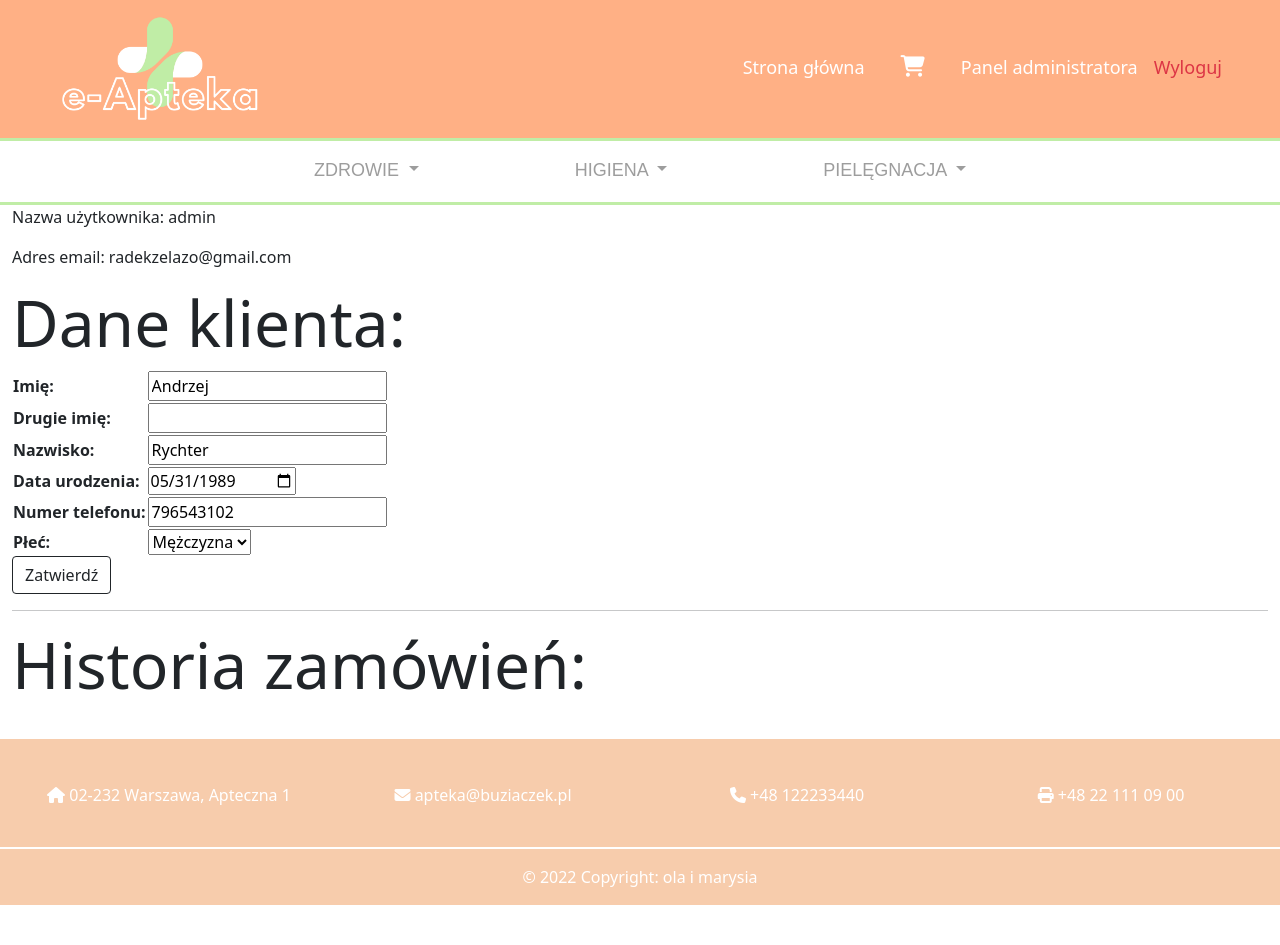
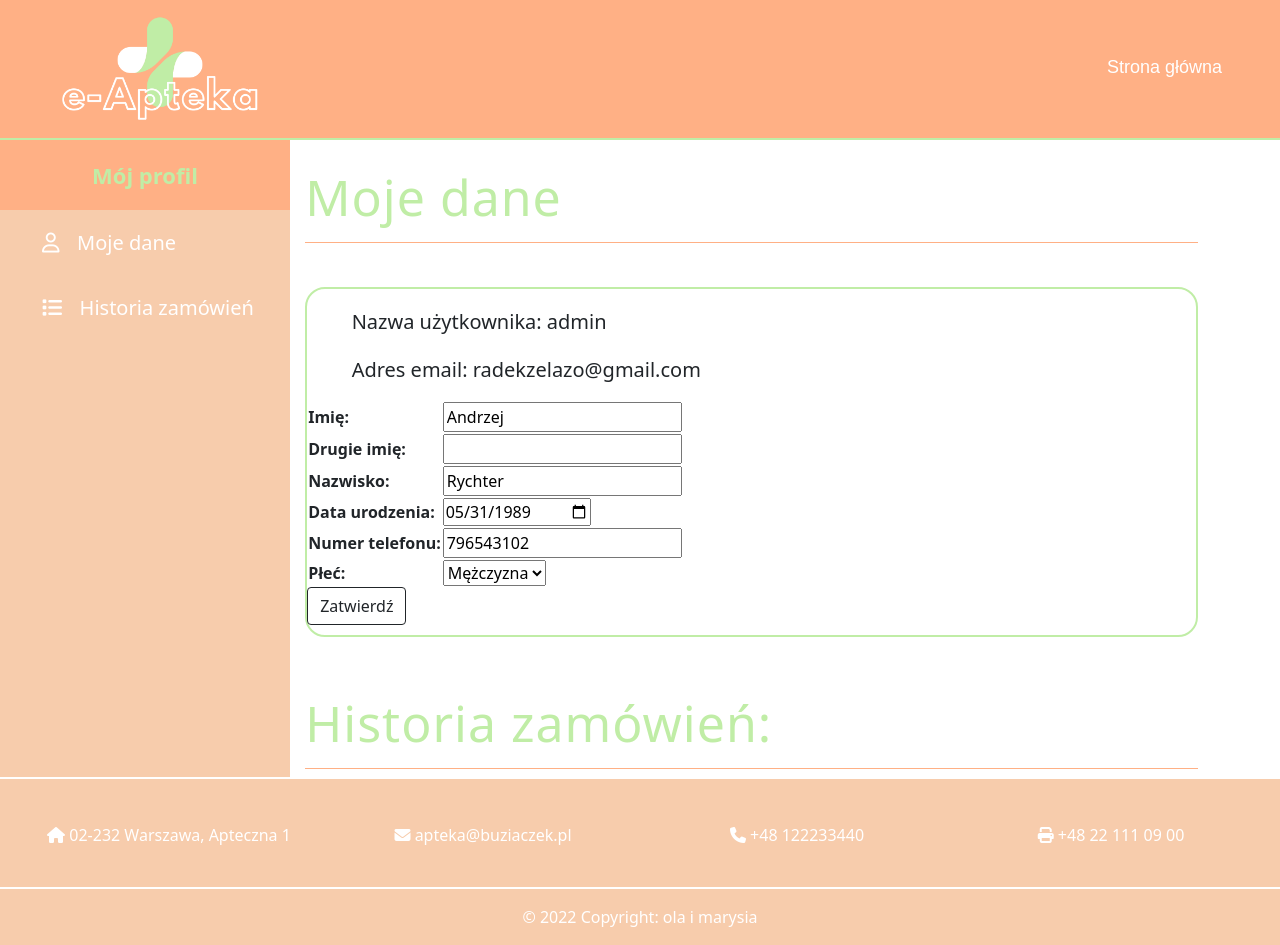
Before and after one commit to rzelazo/OnlinePharmacy, a Django app: page /user/ in a window 1280 px wide. Before the commit the page ends 905 px from the top, so only its background shows below. Run offline with Django 3.2, Linux system fonts and the light colour scheme; a user stored in the database is signed in; data comes from the database, SQL or seed files in the repository; some libraries are stand-ins or nearby versions.

Commit message:
będzię upiękniane, ale teraz czas na sieci ;))

```diff
--- a/templates/core/user.html
+++ b/templates/core/user.html
@@ -1,16 +1,133 @@
-{% extends "base.html" %}
+{% extends "account/base.html" %}
+<!DOCTYPE html>
+<html lang="en" xmlns="http://www.w3.org/1999/html" xmlns="http://www.w3.org/1999/html">
+<script src="https://kit.fontawesome.com/ad95a8dfe1.js" crossorigin="anonymous"></script>
+
+{% block extra_head%}
+<style>
+  .wrapper{
+    display: flex;
+    flex-wrap: wrap;
+  }
+  .sidenav{
+    margin: 0;
+    padding: 0;
+    position: absolute;
+    user-select: none;
+    left: 0;
+    width: 290px;
+    height: 100%;
+    background: #F7CCAC;
+    box-sizing: border-box;
+    text-decoration: none;
+    z-index: 1;
+  }
+  .sidenav li{
+    list-style: none;
+  }
+  .sidenav header{
+    font-size: 22px;
+    color: #C0EDA6;
+    font-weight: bold;
+    text-align: center;
+    line-height: 70px;
+    background: #FFB085;
+
+  }
+
+  .sidenav ul a{
+    text-decoration: none;
+    display: block;
+    height: 80%;
+    width: 100%;
+    line-height: 65px;
+    font-size: 20px;
+    color: white;
+    padding-left: 10px;
+    transition: 0.4s;
+  }
+
+  ul li:hover a{
+    padding-left: 40px;
+  }
+
+  .box{
+    margin-top: 5%;
+    border: solid 2px #C0EDA6;
+    border-radius: 20px;
+    height: 350px;
+  }
+
+
+  #info{
+    margin-top: 2%;
+    margin-left: 5%;
+    font-size: 20px;
+  }
+  .data-table{
+    margin-bottom: 5%;
+    margin-top: 3%;
+    width: 1040px;
+
+  }
+  .data-table thead tr{
+    background-color: #FFB085;
+    color: #ffffff;
+    text-align: center;
+    font-weight: bold;
+    height: 55px;
+  }
+
+  .data-table th,
+  .data-table td{
+    padding: 10px 10px;
+    text-align: center;
+  }
+  .data-table tbody tr{
+    border-bottom: 1px solid #dddddd;
+  }
+  .data-table tbody tr:nth-of-type(even){
+    background-color: #f3f3f3;
+  }
+  .data-table tbody tr:nth-of-type(odd) {
+    background-color: #FAEBD7;
+  }
+
+
+</style>
+{% endblock %}
 
 {% block content %}
+<body>
+<div class="wrapper" style="height: fit-content">
+  <div class="sidenav" id="pls">
+    <header>Mój profil</header>
 
+    <ul>
+      <li class="list" id="md"><a class="active"><i class="fa-regular fa-user"></i>
+        <label style="margin-left: 5%">Moje dane</label>
+      </a></li>
+      <li class="list" id="his"><a class="active"><i class="fa-solid fa-list"></i>
+        <label style="margin-left: 5%">Historia zamówień</label>
+      </a></li>
+    </ul>
+  </div>
+</div>
 
-  <p>Nazwa użytkownika: {{ user.username }}</p>
+<div class="content" style="position: relative;">
+
+  <div id="mydata" class="data" style="margin-left: 20%;  margin-bottom:5%; height: fit-content" >
+    <h1 style="margin-top: 3%; letter-spacing: 1px; font-size: 50px; color: #C0EDA6;
+            padding: 0 0 15px 0; border-bottom: 1px solid #FFB085;">Moje dane</h1>
+
+    <div class="box">
+      <p id="info">Nazwa użytkownika: {{ user.username }}</p>
       {% if user.email %}
-  <p>Adres email: {{ user.email }}</p>
+      <p id="info">Adres email: {{ user.email }}</p>
       {% else %}
-  <p>Adres email: brak</p>
+      <p id="info">Adres email: brak</p>
       {% endif %}
 
-  <h3 class="display-3">Dane klienta:</h3>
       {% if customer %}
       <form action="" method="post">
         {% csrf_token %}
@@ -22,14 +139,18 @@
         <input type="submit" value="Zatwierdź" class="btn btn-outline-dark" id="confirm">
       </form>
       {% else %}
-  <h4>Brak danych</h4>
+      <h2 id="info">Brak danych</h2>
       {% endif %}
+    </div>
+  </div>
 
-  <hr>
-  <h3 class="display-3">Historia zamówień:</h3>
-    <table class="table">
+<div id="history" class="data" style="margin-left: 20%">
+  <h1 style="margin-top: 3%; letter-spacing: 1px; font-size: 50px; color: #C0EDA6;
+            padding: 0 0 15px 0; border-bottom: 1px solid #FFB085">Historia zamówień:</h1>
   {% for order in orders %}
-        <thead class="thead-light" style="font-size: large">
+  <table class="data-table">
+
+    <thead>
       <tr>
         <th>Nr. zamównienia</th>
         <th>Data</th>
@@ -68,7 +189,45 @@
       <td colspan="2" style="text-align: center"><strong>{{ order.total_price }} zł</strong></td>
     </tr>
     {% endfor %}
+
   </table>
   </h3>
+</div>
+</div>
+
+
+<script>
+  let list = document.querySelectorAll('.list');
+  for(let i=0; i<list.length; i++){
+    list[i].onclick=function (){
+      let j = 0;
+      while(j<list.length){
+        list[j++].className = 'list';
+      }
+      list[i].className='list active';
+      if (list[i] === document.querySelector('#md')) {
+        document.querySelector('#md').style.fontWeight='bold';
+        document.querySelector('#his').style.fontWeight='normal';
+        document.querySelector('#history').style.display = "none";
+        document.querySelector('#mydata').style.display = "block";
+      } else if (list[i] === document.querySelector('#his')) {
+        document.querySelector('#his').style.fontWeight='bold';
+        document.querySelector('#md').style.fontWeight='normal';
+        document.querySelector("#mydata").style.display = "none";
+        document.querySelector('#history').style.display = "block";
+      }
+    }
+
+  }
+
+
+
+</script>
+
+</body>
 
 {% endblock %}
+
+
+
+</html>
```
Lines whose indentation alone changed are shown as unchanged.
